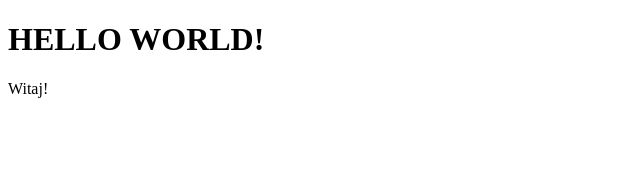
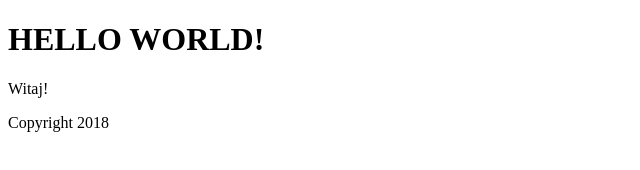
Before and after one commit to Rafal0802/learning-git-2, a plain HTML site: page index.html in a window 1280 px wide. Shown: the whole page, without its empty margins (0-640 px from the left). Drawn offline with Linux system fonts and the light colour scheme.

Commit message:
Add footer

```diff
--- a/index.html
+++ b/index.html
@@ -8,5 +8,6 @@
 			<h1>HELLO WORLD!</h1>
 			<p>Witaj!</p>
 		</header>
+		<footer>Copyright 2018</footer>
 	</body>
 </html>
```
